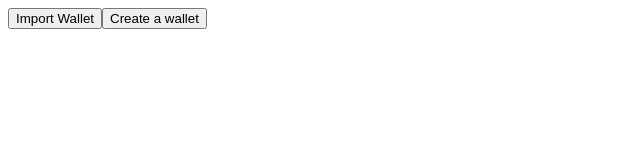
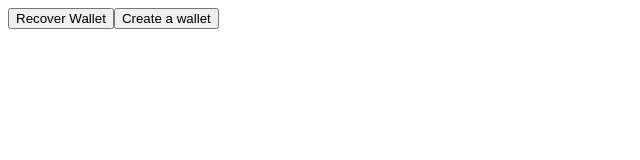
Before and after one commit to HassanKhan123/near-wallet-functionality, a React (Create React App) app: page /popup.html in a window 1280 px wide. Shown: the top 160 px of the page, without its empty margins (0-640 px from the left). Built offline with nearby package versions, Linux system fonts and the light colour scheme; what near-api-js would draw is missing.

Commit message:
fixed: wording

```diff
--- a/src/views/Popup/Welcome.js
+++ b/src/views/Popup/Welcome.js
@@ -16,7 +16,7 @@ const PopupPage = props => {
   return (
     <div style={{ height: 300, width: 300 }}>
       <Link to="/recover">
-        <button>Import Wallet</button>
+        <button>Recover Wallet</button>
       </Link>
       <Link to="/create-password">
         <button>Create a wallet</button>
```
